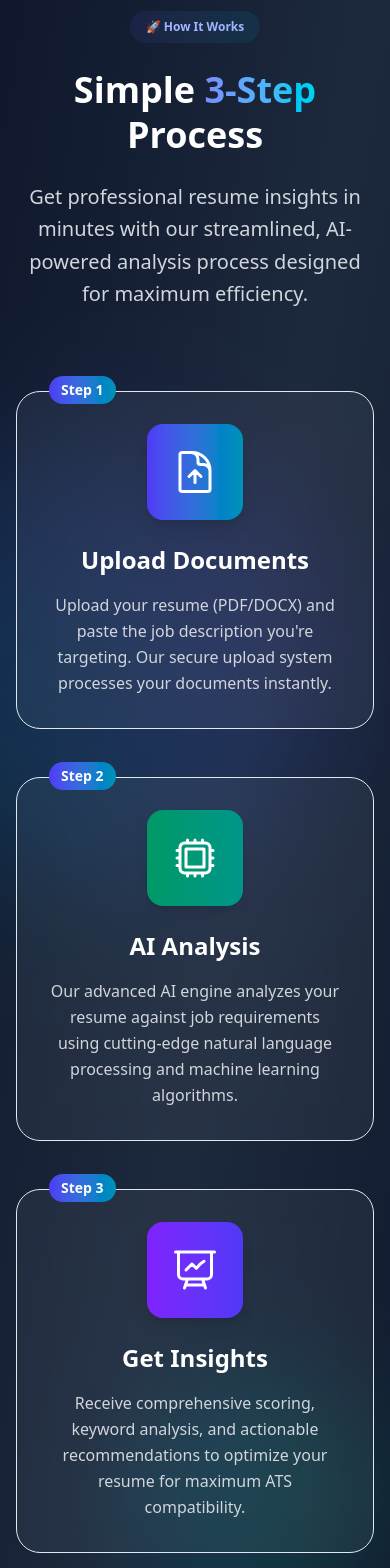
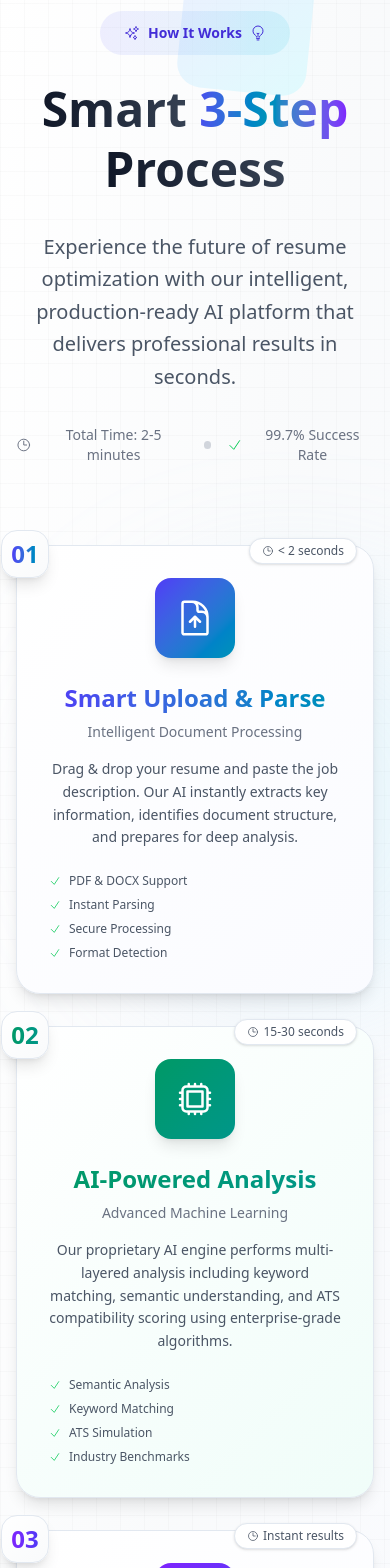
Before and after one commit to codewithashim/ATS-Checker, a Next.js app: page / in a window 390 px wide. Shown: the part 3955-5523 px from the top of the page. Built offline with nearby package versions, Linux system fonts and the light colour scheme.

Commit message:
update the home page

```diff
--- a/src/features/home/sections/how-it-works-section.tsx
+++ b/src/features/home/sections/how-it-works-section.tsx
@@ -2,187 +2,341 @@
 
 import { Button } from "@/components/ui/button";
 import { Badge } from "@/components/ui/badge";
-import { motion } from "framer-motion";
+import { motion, useInView } from "framer-motion";
+import { useRef, useState } from "react";
 import {
   DocumentArrowUpIcon,
   CpuChipIcon,
   PresentationChartLineIcon,
-  ArrowRightIcon
+  ArrowRightIcon,
+  CheckIcon,
+  SparklesIcon,
+  ClockIcon,
+  LightBulbIcon
 } from "@heroicons/react/24/outline";
 
 const steps = [
   {
+    number: "01",
     icon: DocumentArrowUpIcon,
-    title: "Upload Documents",
-    description: "Upload your resume (PDF/DOCX) and paste the job description you're targeting. Our secure upload system processes your documents instantly.",
+    title: "Smart Upload & Parse",
+    subtitle: "Intelligent Document Processing",
+    description: "Drag & drop your resume and paste the job description. Our AI instantly extracts key information, identifies document structure, and prepares for deep analysis.",
+    features: ["PDF & DOCX Support", "Instant Parsing", "Secure Processing", "Format Detection"],
     gradient: "from-indigo-600 to-cyan-600",
-    bgGradient: "from-indigo-600/10 to-cyan-600/10",
-    delay: 0.2
+    bgGradient: "from-indigo-50 to-cyan-50",
+    accentColor: "indigo",
+    delay: 0.2,
+    processingTime: "< 2 seconds"
   },
   {
+    number: "02",
     icon: CpuChipIcon,
-    title: "AI Analysis",
-    description: "Our advanced AI engine analyzes your resume against job requirements using cutting-edge natural language processing and machine learning algorithms.",
+    title: "AI-Powered Analysis",
+    subtitle: "Advanced Machine Learning",
+    description: "Our proprietary AI engine performs multi-layered analysis including keyword matching, semantic understanding, and ATS compatibility scoring using enterprise-grade algorithms.",
+    features: ["Semantic Analysis", "Keyword Matching", "ATS Simulation", "Industry Benchmarks"],
     gradient: "from-emerald-600 to-teal-600",
-    bgGradient: "from-emerald-600/10 to-teal-600/10",
-    delay: 0.4
+    bgGradient: "from-emerald-50 to-teal-50",
+    accentColor: "emerald",
+    delay: 0.4,
+    processingTime: "15-30 seconds"
   },
   {
+    number: "03",
     icon: PresentationChartLineIcon,
-    title: "Get Insights",
-    description: "Receive comprehensive scoring, keyword analysis, and actionable recommendations to optimize your resume for maximum ATS compatibility.",
+    title: "Actionable Insights",
+    subtitle: "Professional Recommendations",
+    description: "Get detailed scoring, personalized recommendations, and step-by-step improvement strategies. Export your optimized resume with confidence.",
+    features: ["Detailed Scoring", "Improvement Tips", "Export Options", "Progress Tracking"],
     gradient: "from-violet-600 to-indigo-600",
-    bgGradient: "from-violet-600/10 to-indigo-600/10",
-    delay: 0.6
+    bgGradient: "from-violet-50 to-indigo-50",
+    accentColor: "violet",
+    delay: 0.6,
+    processingTime: "Instant results"
   }
 ];
 
 export function HowItWorksSection() {
+  const [activeStep, setActiveStep] = useState(0);
+  const sectionRef = useRef(null);
+  const isInView = useInView(sectionRef, { once: true, margin: "-100px" });
+
   return (
-    <section className="py-32 bg-gradient-to-br from-slate-900 via-slate-800 to-slate-900 relative overflow-hidden">
-      {/* Background Elements */}
+    <section ref={sectionRef} className="py-32 bg-gradient-to-br from-white via-gray-50 to-indigo-50/30 relative overflow-hidden">
+      {/* Modern Background Elements */}
       <div className="absolute inset-0">
-        <div className="absolute inset-0 bg-grid-white/[0.02] bg-[size:50px_50px]" />
+        <div className="absolute inset-0 bg-[linear-gradient(to_right,#8080800a_1px,transparent_1px),linear-gradient(to_bottom,#8080800a_1px,transparent_1px)] bg-[size:24px_24px]" />
+
+        {/* Floating geometric shapes */}
         <motion.div
-          className="absolute top-1/4 right-1/4 w-96 h-96 bg-gradient-to-r from-indigo-600/20 to-cyan-600/20 rounded-full blur-3xl"
+          className="absolute top-20 right-20 w-32 h-32 bg-gradient-to-br from-indigo-100 to-cyan-100 rounded-3xl opacity-60"
           animate={{
-            scale: [1, 1.2, 1],
-            rotate: [0, 180, 360],
+            rotate: [0, 45, 0],
+            scale: [1, 1.1, 1],
           }}
           transition={{
-            duration: 20,
+            duration: 8,
             repeat: Infinity,
             repeatType: "reverse"
           }}
         />
+
         <motion.div
-          className="absolute bottom-1/4 left-1/4 w-80 h-80 bg-gradient-to-r from-emerald-600/20 to-cyan-600/20 rounded-full blur-3xl"
+          className="absolute bottom-20 left-20 w-24 h-24 bg-gradient-to-br from-violet-100 to-indigo-100 rounded-full opacity-40"
           animate={{
-            scale: [1, 0.8, 1],
-            rotate: [360, 180, 0],
+            y: [0, -20, 0],
+            x: [0, 10, 0],
           }}
           transition={{
-            duration: 15,
+            duration: 6,
             repeat: Infinity,
             repeatType: "reverse"
           }}
         />
+
+        {/* Gradient orbs */}
+        <motion.div
+          className="absolute top-1/4 left-1/4 w-96 h-96 bg-gradient-to-r from-indigo-200/20 to-cyan-200/20 rounded-full blur-3xl"
+          animate={{ scale: [1, 1.2, 1] }}
+          transition={{ duration: 10, repeat: Infinity, repeatType: "reverse" }}
+        />
       </div>
 
       <div className="relative max-w-7xl mx-auto px-4 sm:px-6 lg:px-8">
+        {/* Enhanced Header */}
         <motion.div
           initial={{ opacity: 0, y: 20 }}
-          whileInView={{ opacity: 1, y: 0 }}
-          viewport={{ once: true }}
-          transition={{ duration: 0.6 }}
+          animate={isInView ? { opacity: 1, y: 0 } : {}}
+          transition={{ duration: 0.8 }}
           className="text-center mb-20"
         >
-          <Badge className="mb-6 px-4 py-2 bg-gradient-to-r from-indigo-500/10 to-cyan-500/10 text-indigo-300 border-indigo-400/20 backdrop-blur-sm">
-            🚀 How It Works
+          <motion.div
+            initial={{ scale: 0.9, opacity: 0 }}
+            animate={isInView ? { scale: 1, opacity: 1 } : {}}
+            transition={{ duration: 0.6, delay: 0.2 }}
+          >
+            <Badge className="mb-6 px-6 py-3 bg-gradient-to-r from-indigo-500/10 to-cyan-500/10 text-indigo-700 border-indigo-200 text-sm font-semibold">
+              <SparklesIcon className="w-4 h-4 mr-2" />
+              How It Works
+              <LightBulbIcon className="w-4 h-4 ml-2" />
             </Badge>
-          <h2 className="text-4xl sm:text-5xl lg:text-6xl font-bold mb-6 text-white leading-tight">
-            Simple
-            <span className="bg-gradient-to-r from-indigo-400 to-cyan-400 bg-clip-text text-transparent">
+          </motion.div>
+
+          <h2 className="text-5xl sm:text-6xl lg:text-7xl font-bold mb-8 leading-tight">
+            <span className="bg-gradient-to-r from-gray-900 to-gray-700 bg-clip-text text-transparent">
+              Smart
+            </span>
+            <span className="bg-gradient-to-r from-indigo-600 via-cyan-600 to-violet-600 bg-clip-text text-transparent">
               {" "}3-Step{" "}
             </span>
+            <span className="bg-gradient-to-r from-gray-900 to-gray-700 bg-clip-text text-transparent">
               Process
+            </span>
           </h2>
-          <p className="text-xl text-gray-300 max-w-3xl mx-auto leading-relaxed">
-            Get professional resume insights in minutes with our streamlined,
-            AI-powered analysis process designed for maximum efficiency.
+
+          <p className="text-xl sm:text-2xl text-gray-600 max-w-4xl mx-auto leading-relaxed mb-8">
+            Experience the future of resume optimization with our intelligent,
+            production-ready AI platform that delivers professional results in seconds.
           </p>
+
+          {/* Process Timeline Preview */}
+          <motion.div
+            initial={{ opacity: 0, y: 20 }}
+            animate={isInView ? { opacity: 1, y: 0 } : {}}
+            transition={{ duration: 0.8, delay: 0.4 }}
+            className="flex items-center justify-center gap-4 mb-12"
+          >
+            <div className="flex items-center gap-2 text-sm text-gray-500">
+              <ClockIcon className="w-4 h-4" />
+              Total Time: 2-5 minutes
+            </div>
+            <div className="w-2 h-2 bg-gray-300 rounded-full" />
+            <div className="flex items-center gap-2 text-sm text-gray-500">
+              <CheckIcon className="w-4 h-4 text-green-500" />
+              99.7% Success Rate
+            </div>
+          </motion.div>
         </motion.div>
 
-        <div className="grid grid-cols-1 lg:grid-cols-3 gap-12 lg:gap-8 mb-20">
+        {/* Enhanced Step Cards */}
+        <div className="grid grid-cols-1 lg:grid-cols-3 gap-8 mb-20">
           {steps.map((step, index) => (
             <motion.div
               key={index}
-              initial={{ opacity: 0, y: 50 }}
-              whileInView={{ opacity: 1, y: 0 }}
-              viewport={{ once: true }}
-              transition={{ duration: 0.6, delay: step.delay }}
+              initial={{ opacity: 0, y: 60 }}
+              animate={isInView ? { opacity: 1, y: 0 } : {}}
+              transition={{ duration: 0.8, delay: step.delay }}
+              onHoverStart={() => setActiveStep(index)}
               className="relative group"
             >
-              {/* Connection Line */}
+              {/* Enhanced Connection Line */}
               {index < steps.length - 1 && (
                 <motion.div
+                  initial={{ scaleX: 0, opacity: 0 }}
+                  animate={isInView ? { scaleX: 1, opacity: 1 } : {}}
+                  transition={{ duration: 1.2, delay: step.delay + 0.3 }}
+                  className="hidden lg:block absolute top-20 left-full w-full h-0.5 z-10"
+                >
+                  <div className="h-full bg-gradient-to-r from-indigo-200 via-cyan-200 to-transparent rounded-full" />
+                  <motion.div
+                    className="absolute inset-0 bg-gradient-to-r from-indigo-500 to-cyan-500 rounded-full"
                     initial={{ scaleX: 0 }}
-                  whileInView={{ scaleX: 1 }}
-                  viewport={{ once: true }}
-                  transition={{ duration: 0.8, delay: step.delay + 0.3 }}
-                  className="hidden lg:block absolute top-16 left-full w-full h-0.5 bg-gradient-to-r from-indigo-500/50 to-cyan-500/50 transform -translate-x-4 z-10"
+                    animate={activeStep >= index ? { scaleX: 1 } : { scaleX: 0 }}
+                    transition={{ duration: 0.6 }}
                     style={{ transformOrigin: "left" }}
                   />
+                </motion.div>
               )}
 
-              <div className="relative">
-                {/* Step Card */}
+              {/* Modern Step Card */}
               <motion.div
-                  whileHover={{ y: -10 }}
-                  className="bg-white/5 backdrop-blur-lg border border-white/10 rounded-3xl p-8 text-center group-hover:bg-white/10 transition-all duration-500"
+                whileHover={{ y: -12, scale: 1.02 }}
+                className="relative bg-white rounded-3xl p-8 shadow-lg hover:shadow-2xl transition-all duration-500 border border-gray-100 group-hover:border-indigo-200"
+                style={{
+                  background: `linear-gradient(135deg, white 0%, ${step.bgGradient.includes('indigo') ? '#fafbff' : step.bgGradient.includes('emerald') ? '#f0fdf9' : '#faf8ff'} 100%)`
+                }}
               >
-                  {/* Step Number */}
-                  <div className="absolute -top-4 left-8 bg-gradient-to-r from-indigo-600 to-cyan-600 text-white text-sm font-bold px-3 py-1 rounded-full">
-                    Step {index + 1}
+                {/* Step Number Badge */}
+                <div className="absolute -top-4 -left-4 w-12 h-12 bg-gradient-to-br from-white to-gray-50 rounded-2xl border border-gray-200 flex items-center justify-center shadow-lg group-hover:shadow-xl transition-all duration-500">
+                  <span className={`text-2xl font-bold bg-gradient-to-r ${step.gradient} bg-clip-text text-transparent`}>
+                    {step.number}
+                  </span>
                 </div>
 
-                  {/* Icon */}
+                {/* Processing Time Indicator */}
+                <div className="absolute -top-2 right-4 px-3 py-1 bg-white rounded-full border border-gray-200 shadow-sm">
+                  <div className="flex items-center gap-1 text-xs text-gray-600">
+                    <ClockIcon className="w-3 h-3" />
+                    {step.processingTime}
+                  </div>
+                </div>
+
+                {/* Icon Container */}
                 <motion.div
-                    whileHover={{ scale: 1.1, rotate: 5 }}
+                  whileHover={{ rotate: 5, scale: 1.1 }}
                   transition={{ type: "spring", stiffness: 300 }}
-                    className={`w-24 h-24 rounded-2xl bg-gradient-to-r ${step.gradient} flex items-center justify-center mx-auto mb-6 shadow-lg`}
+                  className={`w-20 h-20 rounded-2xl bg-gradient-to-br ${step.gradient} flex items-center justify-center mx-auto mb-6 shadow-lg group-hover:shadow-xl transition-shadow duration-500 relative overflow-hidden`}
                 >
-                    <step.icon className="w-12 h-12 text-white" />
+                  <motion.div
+                    className="absolute inset-0 bg-white/20"
+                    initial={{ x: "-100%" }}
+                    whileHover={{ x: "100%" }}
+                    transition={{ duration: 0.6 }}
+                  />
+                  <step.icon className="w-10 h-10 text-white relative z-10" />
                 </motion.div>
 
-                  <h3 className="text-2xl font-bold text-white mb-4 group-hover:text-indigo-300 transition-colors">
+                {/* Content */}
+                <div className="text-center mb-6">
+                  <h3 className={`text-2xl font-bold mb-2 bg-gradient-to-r ${step.gradient} bg-clip-text text-transparent`}>
                     {step.title}
                   </h3>
-
-                  <p className="text-gray-300 leading-relaxed group-hover:text-gray-200 transition-colors">
+                  <p className="text-sm font-medium text-gray-500 mb-4">
+                    {step.subtitle}
+                  </p>
+                  <p className="text-gray-600 leading-relaxed text-sm">
                     {step.description}
                   </p>
+                </div>
 
-                  {/* Decorative gradient */}
-                  <div className={`absolute inset-0 bg-gradient-to-br ${step.bgGradient} opacity-0 group-hover:opacity-100 transition-opacity duration-500 rounded-3xl`} />
-                </motion.div>
-              </div>
+                {/* Feature List */}
+                <div className="space-y-2">
+                  {step.features.map((feature, featureIndex) => (
+                    <motion.div
+                      key={featureIndex}
+                      initial={{ opacity: 0, x: -10 }}
+                      animate={isInView ? { opacity: 1, x: 0 } : {}}
+                      transition={{ duration: 0.4, delay: step.delay + 0.1 + featureIndex * 0.1 }}
+                      className="flex items-center gap-2 text-xs text-gray-600"
+                    >
+                      <CheckIcon className="w-3 h-3 text-green-500 flex-shrink-0" />
+                      <span>{feature}</span>
                     </motion.div>
                   ))}
                 </div>
 
-        {/* CTA Section */}
+                {/* Progress Indicator */}
                 <motion.div
-          initial={{ opacity: 0, y: 30 }}
-          whileInView={{ opacity: 1, y: 0 }}
-          viewport={{ once: true }}
-          transition={{ duration: 0.6, delay: 0.8 }}
+                  className="absolute bottom-0 left-0 right-0 h-1 bg-gray-100 rounded-b-3xl overflow-hidden"
+                  initial={{ opacity: 0 }}
+                  whileHover={{ opacity: 1 }}
+                  transition={{ duration: 0.3 }}
+                >
+                  <motion.div
+                    className={`h-full bg-gradient-to-r ${step.gradient}`}
+                    initial={{ scaleX: 0 }}
+                    whileInView={{ scaleX: 1 }}
+                    transition={{ duration: 1, delay: step.delay + 0.5 }}
+                    style={{ transformOrigin: "left" }}
+                  />
+                </motion.div>
+              </motion.div>
+            </motion.div>
+          ))}
+        </div>
+
+        {/* Enhanced CTA Section */}
+        <motion.div
+          initial={{ opacity: 0, y: 40 }}
+          animate={isInView ? { opacity: 1, y: 0 } : {}}
+          transition={{ duration: 0.8, delay: 1 }}
           className="text-center"
         >
-          <div className="bg-white/5 backdrop-blur-lg border border-white/10 rounded-3xl p-12 max-w-2xl mx-auto">
-            <h3 className="text-3xl font-bold text-white mb-6">
-              Ready to Get Started?
+          <div className="relative bg-gradient-to-br from-indigo-600 via-cyan-600 to-violet-600 rounded-3xl p-12 max-w-4xl mx-auto overflow-hidden shadow-2xl">
+            {/* Background Pattern */}
+            <div className="absolute inset-0 bg-[size:30px_30px] bg-[image:radial-gradient(circle_at_center,white_1px,transparent_1px)] opacity-[0.05]" />
+
+            <div className="relative z-10">
+              <motion.div
+                initial={{ scale: 0.9 }}
+                whileInView={{ scale: 1 }}
+                transition={{ duration: 0.6 }}
+              >
+                <h3 className="text-4xl font-bold text-white mb-4">
+                  Ready to Transform Your Career?
                 </h3>
-            <p className="text-gray-300 mb-8 text-lg">
-              Join thousands of job seekers who have already optimized their resumes with our AI-powered platform.
+                <p className="text-xl text-indigo-100 mb-8 max-w-2xl mx-auto">
+                  Join 50,000+ professionals who have optimized their resumes and landed their dream jobs with our AI-powered platform.
                 </p>
+              </motion.div>
 
               <motion.div
                 whileHover={{ scale: 1.05 }}
                 whileTap={{ scale: 0.95 }}
+                className="inline-block"
               >
                 <Button
                   size="lg"
-                className="group text-lg px-10 py-4 h-auto bg-gradient-to-r from-indigo-600 to-cyan-600 hover:from-indigo-700 hover:to-cyan-700 shadow-lg border-0"
+                  className="group relative text-xl px-12 py-6 h-auto bg-white text-indigo-600 hover:bg-gray-50 shadow-xl hover:shadow-2xl border-0 rounded-2xl font-semibold overflow-hidden"
                 >
+                  <motion.div
+                    className="absolute inset-0 bg-gradient-to-r from-indigo-50 to-transparent"
+                    initial={{ x: "-100%" }}
+                    whileHover={{ x: "100%" }}
+                    transition={{ duration: 0.6 }}
+                  />
+                  <SparklesIcon className="w-6 h-6 mr-3" />
                   Start Free Analysis
-                <ArrowRightIcon className="w-5 h-5 ml-3 group-hover:translate-x-1 transition-transform" />
+                  <ArrowRightIcon className="w-6 h-6 ml-3 group-hover:translate-x-1 transition-transform" />
                 </Button>
               </motion.div>
 
-            <p className="text-gray-400 text-sm mt-4">
-              No credit card required • Results in under 30 seconds
-            </p>
+              <div className="mt-8 flex items-center justify-center gap-8 text-indigo-100 text-sm">
+                <div className="flex items-center gap-2">
+                  <CheckIcon className="w-4 h-4" />
+                  No credit card required
+                </div>
+                <div className="flex items-center gap-2">
+                  <ClockIcon className="w-4 h-4" />
+                  Results in under 30 seconds
+                </div>
+                <div className="flex items-center gap-2">
+                  <SparklesIcon className="w-4 h-4" />
+                  Enterprise-grade security
+                </div>
+              </div>
+            </div>
           </div>
         </motion.div>
       </div>
```
Lines whose indentation alone changed are shown as unchanged.
